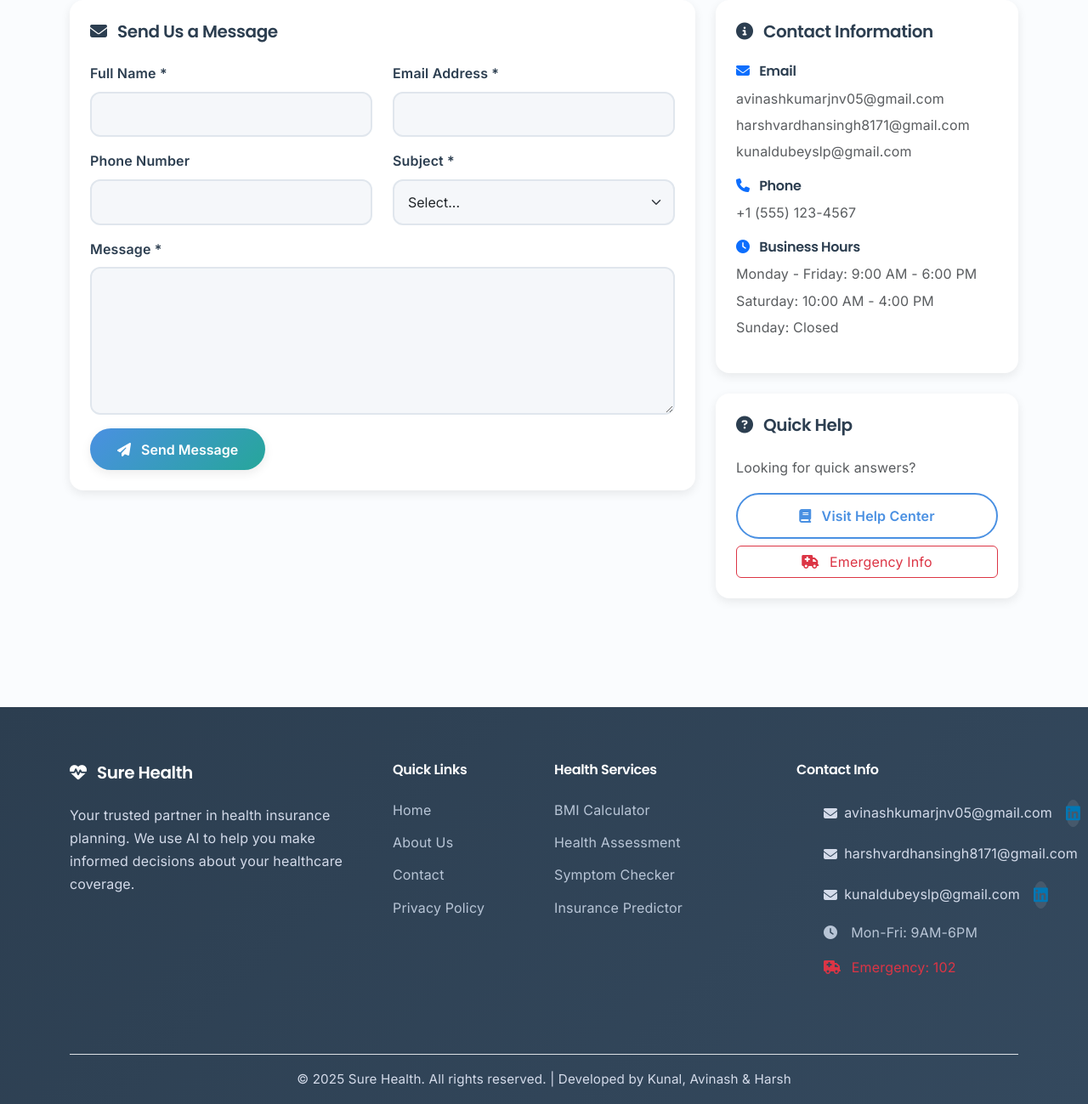
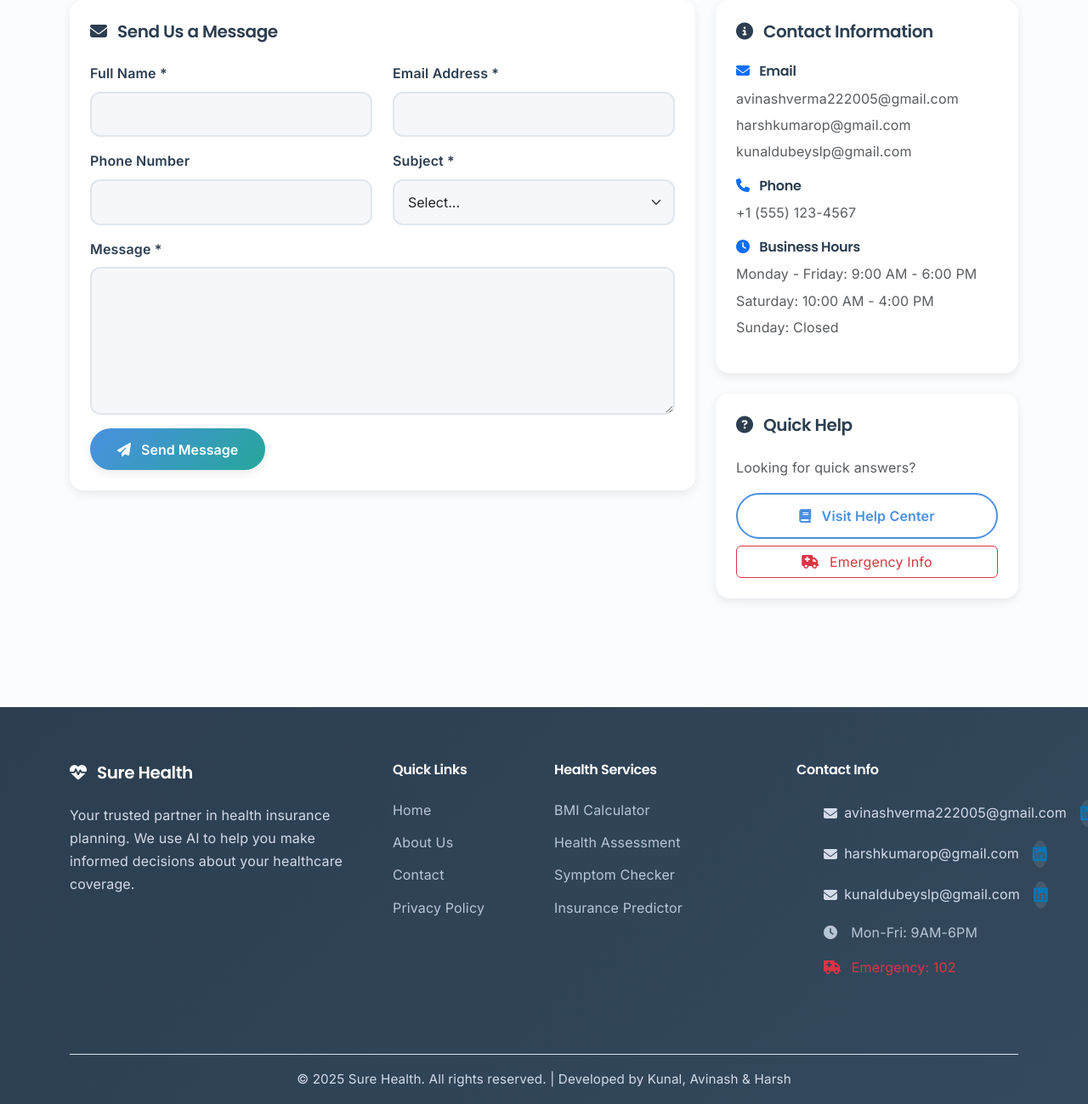
Before and after one commit to kunaldubey10/Sure-Health, a Flask app: page /contact in a window 1280 px wide. Shown: the part 356-1655 px from the top of the page at 85% size. Run offline with Flask 3, Linux system fonts and the light colour scheme.

Commit message:
Update team email addresses to correct ones

```diff
--- a/templates/base.html
+++ b/templates/base.html
@@ -182,16 +182,16 @@
                     <h6 class="footer-heading">Contact Info</h6>
                     <ul class="footer-contact">
                         <li>
-                            <a href="mailto:avinashkumarjnv05@gmail.com" class="contact-link">
-                                <i class="fas fa-envelope me-2"></i> avinashkumarjnv05@gmail.com
+                            <a href="mailto:avinashverma222005@gmail.com" class="contact-link">
+                                <i class="fas fa-envelope me-2"></i> avinashverma222005@gmail.com
                             </a>
                             <a href="https://www.linkedin.com/in/avinashverma2005" target="_blank" class="linkedin-icon" title="Avinash's LinkedIn">
                                 <i class="fab fa-linkedin"></i>
                             </a>
                         </li>
                         <li>
-                            <a href="mailto:harshvardhansingh8171@gmail.com" class="contact-link">
-                                <i class="fas fa-envelope me-2"></i> harshvardhansingh8171@gmail.com
+                            <a href="mailto:harshkumarop@gmail.com" class="contact-link">
+                                <i class="fas fa-envelope me-2"></i> harshkumarop@gmail.com
                             </a>
                             <a href="https://www.linkedin.com/in/harsh-kumar-1baa94260" target="_blank" class="linkedin-icon" title="Harsh's LinkedIn">
                                 <i class="fab fa-linkedin"></i>
--- a/templates/contact.html
+++ b/templates/contact.html
@@ -70,13 +70,13 @@
                         <div class="mb-3">
                             <h6><i class="fas fa-envelope me-2 text-primary"></i> Email</h6>
                             <p class="text-muted mb-1">
-                                <a href="mailto:avinashkumarjnv05@gmail.com" class="text-decoration-none text-muted">
-                                    avinashkumarjnv05@gmail.com
+                                <a href="mailto:avinashverma222005@gmail.com" class="text-decoration-none text-muted">
+                                    avinashverma222005@gmail.com
                                 </a>
                             </p>
                             <p class="text-muted mb-1">
-                                <a href="mailto:harshvardhansingh8171@gmail.com" class="text-decoration-none text-muted">
-                                    harshvardhansingh8171@gmail.com
+                                <a href="mailto:harshkumarop@gmail.com" class="text-decoration-none text-muted">
+                                    harshkumarop@gmail.com
                                 </a>
                             </p>
                             <p class="text-muted">
--- a/templates/emergency.html
+++ b/templates/emergency.html
@@ -229,8 +229,8 @@
                         <p class="text-muted mb-4">In an emergency, time is critical. Know the location of your nearest hospital emergency room.</p>
                         <div class="alert alert-info">
                             <h6><i class="fas fa-info-circle me-2"></i> Contact Sure Health Team</h6>
-                            <p class="mb-2"><i class="fas fa-envelope me-2"></i> avinashkumarjnv05@gmail.com</p>
-                            <p class="mb-2"><i class="fas fa-envelope me-2"></i> harshvardhansingh8171@gmail.com</p>
+                            <p class="mb-2"><i class="fas fa-envelope me-2"></i> avinashverma222005@gmail.com</p>
+                            <p class="mb-2"><i class="fas fa-envelope me-2"></i> harshkumarop@gmail.com</p>
                             <p class="mb-0"><i class="fas fa-envelope me-2"></i> kunaldubeyslp@gmail.com</p>
                         </div>
                         <a href="https://www.google.com/maps/search/hospital+near+me" target="_blank" class="btn btn-primary mt-3">
```
Also changed, not shown: DEPLOYMENT.md (+2 -2 lines), READY_TO_DEPLOY.md (+2 -2 lines), README.md.
